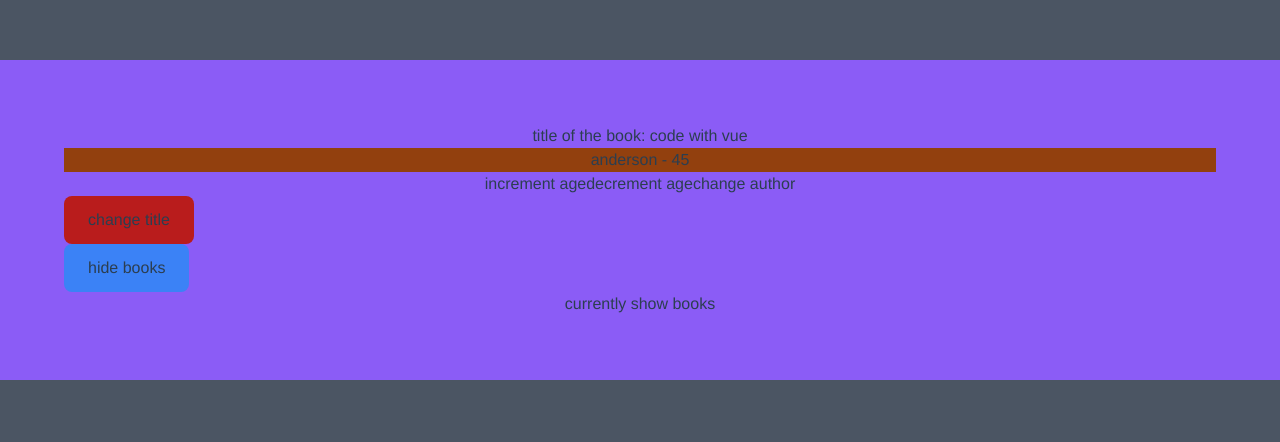
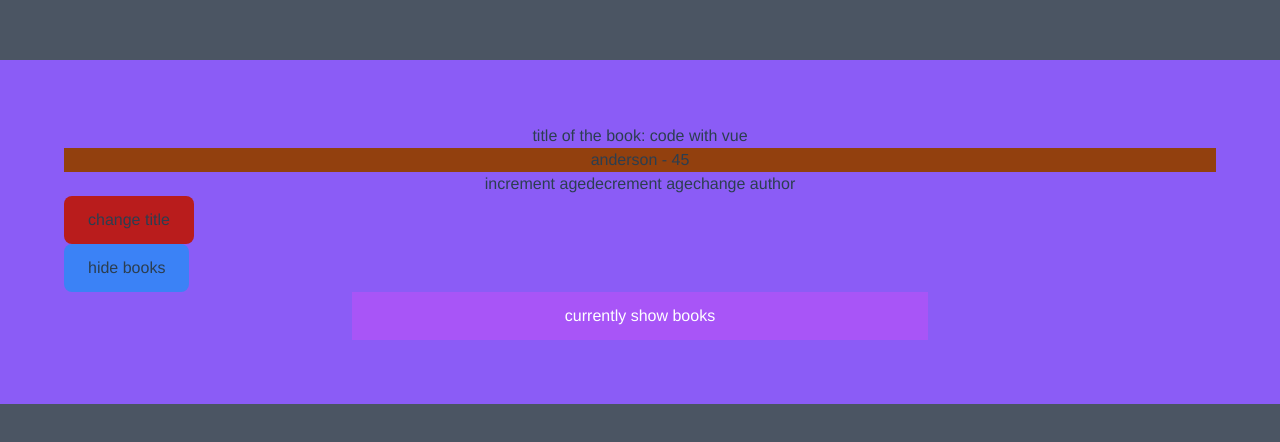
Before and after one commit to andersoncharle/black-tech, a Vue app: page / in a window 1280 px wide. Shown: the top 442 px of the page. Built offline with nearby package versions, Linux system fonts and the light colour scheme.

Commit message:
v show which currently show books

```diff
--- a/src/App.vue
+++ b/src/App.vue
@@ -21,7 +21,7 @@ instead use v-else
     <span v-else>show books</span>
   </button>
 <!--v show-->
-  <div v-show="showBooks">currently show books</div>
+  <div v-show="showBooks" class="text-white w-1/2 mx-auto p-3 bg-purple-500">currently show books</div>
 </template>
 
 <script>
```
